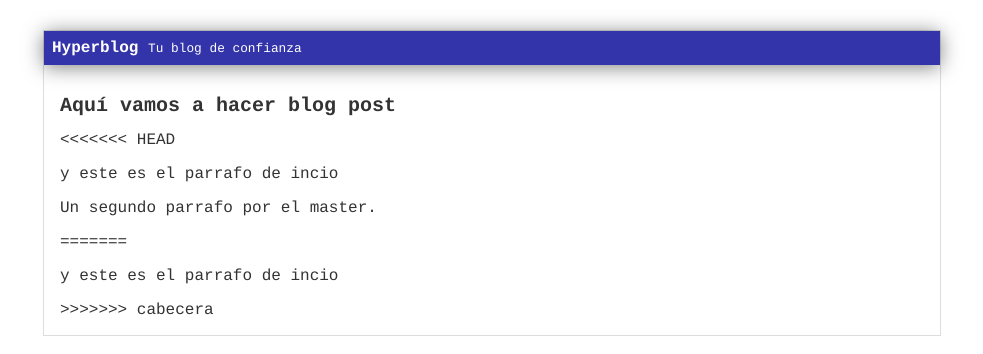
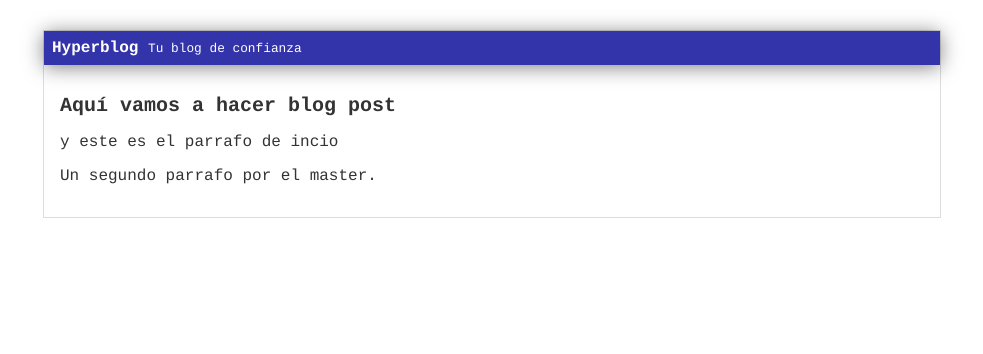
Before and after one commit to ArchiLuis48/hyperblog, a plain HTML site: page index.html in a window 1280 px wide. Shown: the whole page, without its empty margins (148-1131 px from the left). Drawn offline with Linux system fonts and the light colour scheme.

Commit message:
eliminar txt comandos

```diff
--- a/index.html
+++ b/index.html
@@ -18,7 +18,6 @@
         </div>
         <div id="post">
             <h1> Aquí vamos a hacer blog post </h1>
-<<<<<<< HEAD
             <p>
                 y este es el parrafo de incio
             </p>
@@ -26,11 +25,6 @@
             <p>
                 Un segundo parrafo por el master.
             </p>
-=======
-            <p>
-                y este es el parrafo de incio
-            </p>
->>>>>>> cabecera
         </div>
     </div>
 
```
Also changed, not shown: Comandos_GIT.txt (deleted).
